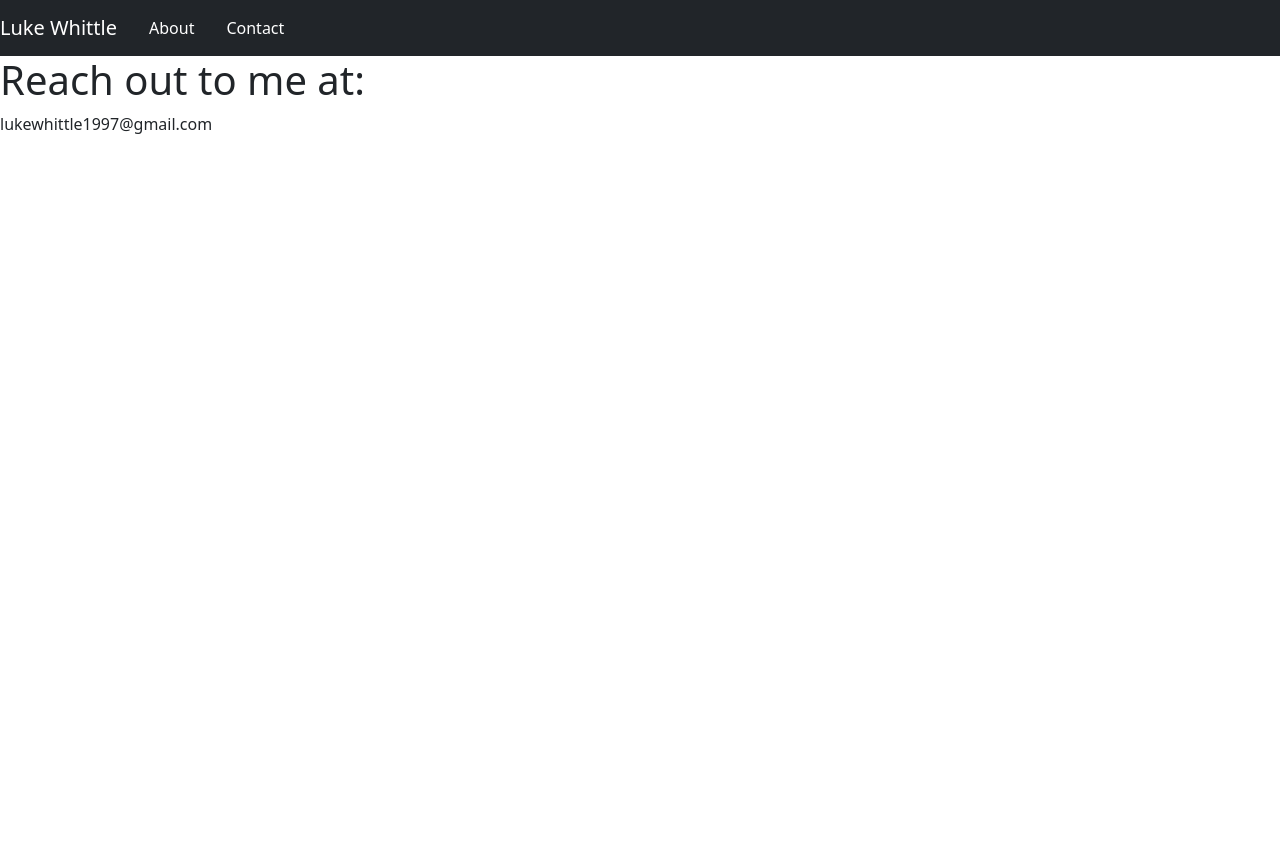
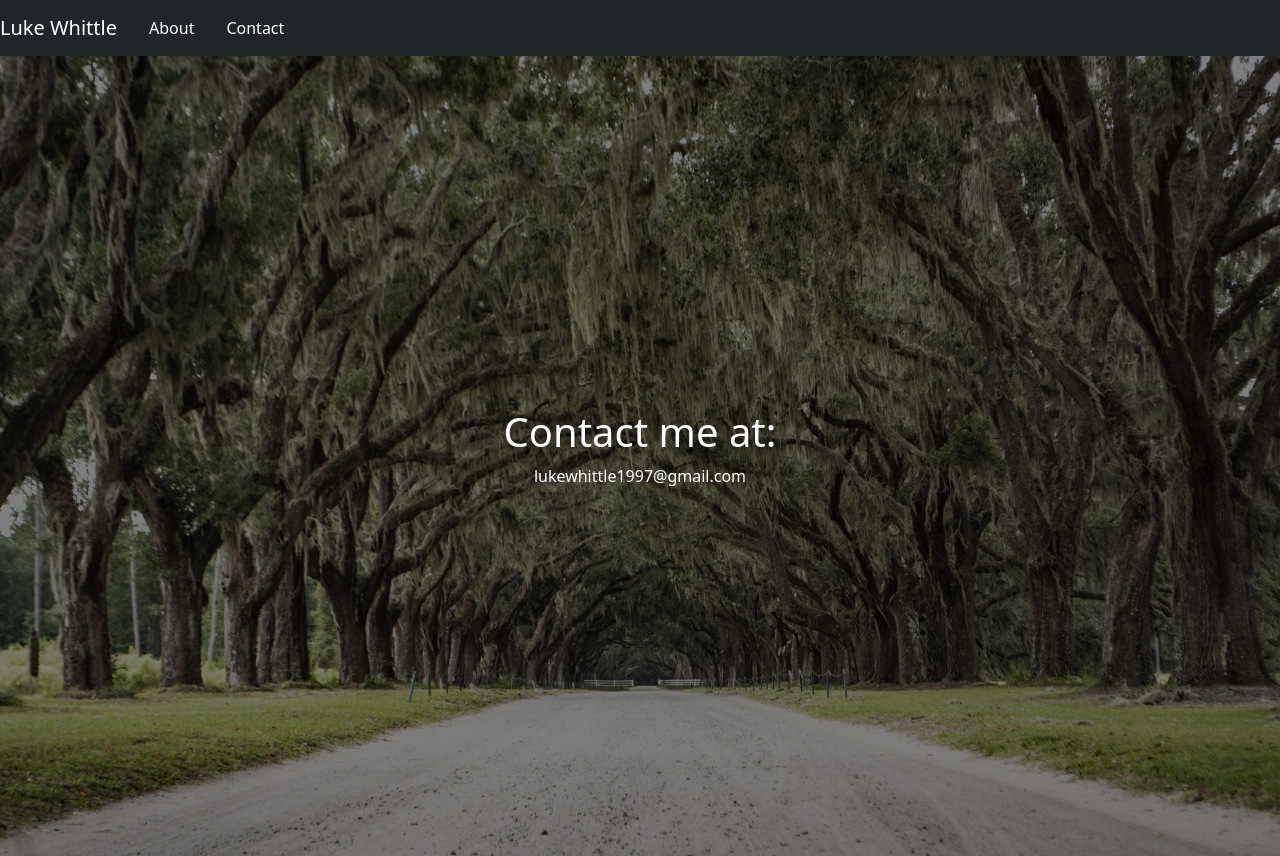
Before and after one commit to whittlel/luke-whittle-resume, a React (Create React App) app: page /Contact in a window 1280 px wide. Before the commit the page ends 800 px from the top, so only its background shows below. Built offline with nearby package versions, Linux system fonts and the light colour scheme.

Commit message:
visual updates to contact,prep for about page

```diff
--- a/src/Routes/About/About.css
+++ b/src/Routes/About/About.css
@@ -5,3 +5,14 @@
 
 .Portfolio-image {
 }
+
+.hero-image {
+  background-image: linear-gradient(rgba(0, 0, 0, 0.5), rgba(0, 0, 0, 0.5)),
+    url(../../App/liveOaks.jpg);
+  height: 100%;
+  width: 100%;
+  background-position: center;
+  background-repeat: no-repeat;
+  background-size: cover;
+  position: absolute;
+}
--- a/src/Routes/About/About.js
+++ b/src/Routes/About/About.js
@@ -6,6 +6,7 @@ import "./About.css";
 class About extends React.Component {
   render() {
     return (
+      <div>
         <Container fluid className="pt-5">
           <Row className="justify-content-md-left">
             <Col xs={6} className="pt-5">
@@ -18,8 +19,8 @@ class About extends React.Component {
               <br />
               <h4 style={{ textIndent: "40px" }}>
                 I have developed supporting systems to reach automation goals; I
-              have built and integrated stand alone apps and backend systems to
-              meet the features required for these websites.
+                have built and integrated stand alone apps and backend systems
+                to meet the features required for these websites.
               </h4>
               <br />
               <Card>
@@ -65,8 +66,8 @@ class About extends React.Component {
                     Browser Based 3D Interactive Environemnt
                   </Card.Header>
                   <Card.Body>
-                  I used a 3D scan of a building and cleaned and imported it to
-                  Unity to create a virtual environment that you could move
+                    I used a 3D scan of a building and cleaned and imported it
+                    to Unity to create a virtual environment that you could move
                     around in and explore the scan.
                   </Card.Body>
                 </Card.Body>
@@ -115,6 +116,7 @@ class About extends React.Component {
             </Col>
           </Row>
         </Container>
+      </div>
     );
   }
 }
--- a/src/Routes/Contact.js
+++ b/src/Routes/Contact.js
@@ -3,9 +3,11 @@ import React from "react";
 class Contact extends React.Component {
   render() {
     return (
-      <div>
-        <h1>Reach out to me at:</h1>
-        <p>lukewhittle1997@gmail.com</p>
+      <div className="hero-image">
+        <div className="hero-text">
+          <h1>Contact me at:</h1>
+          <p>lukewhittle1997@gmail.com</p>
+        </div>
       </div>
     );
   }
```
Lines whose indentation alone changed are shown as unchanged.
